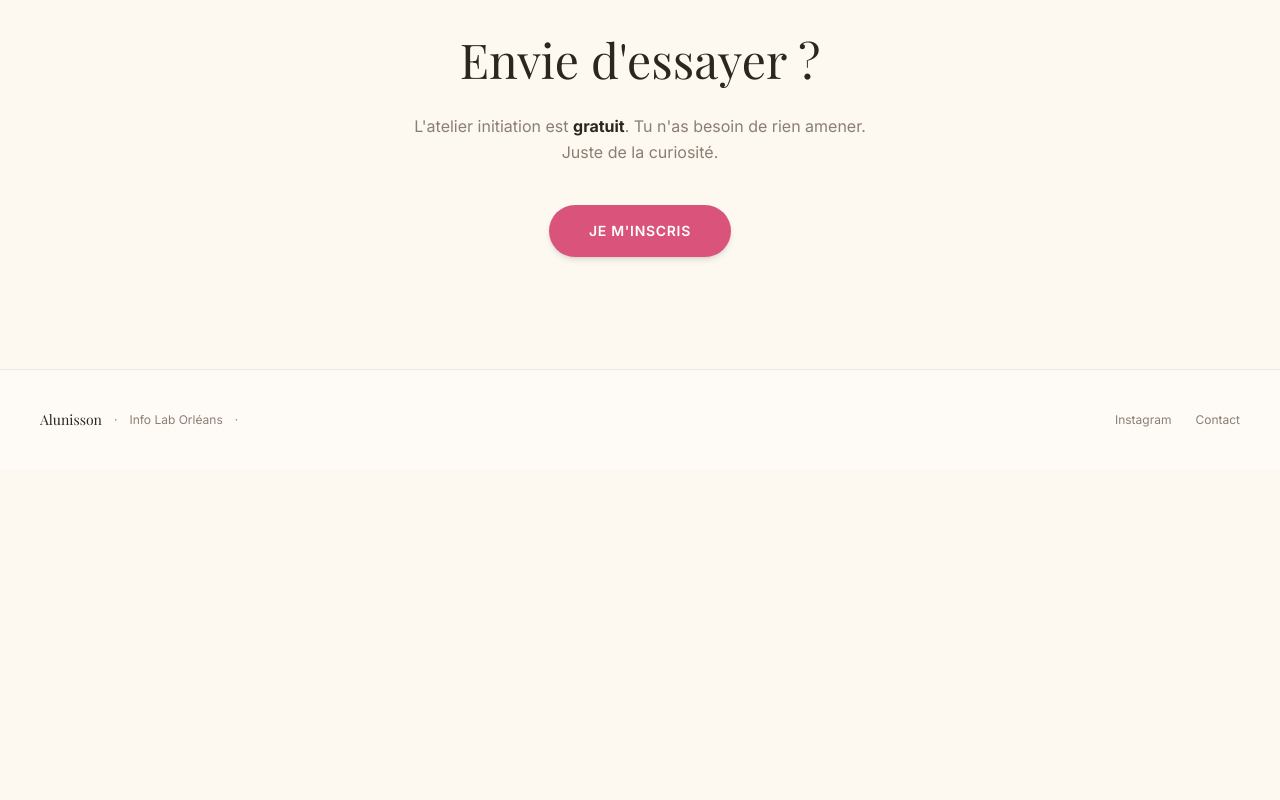
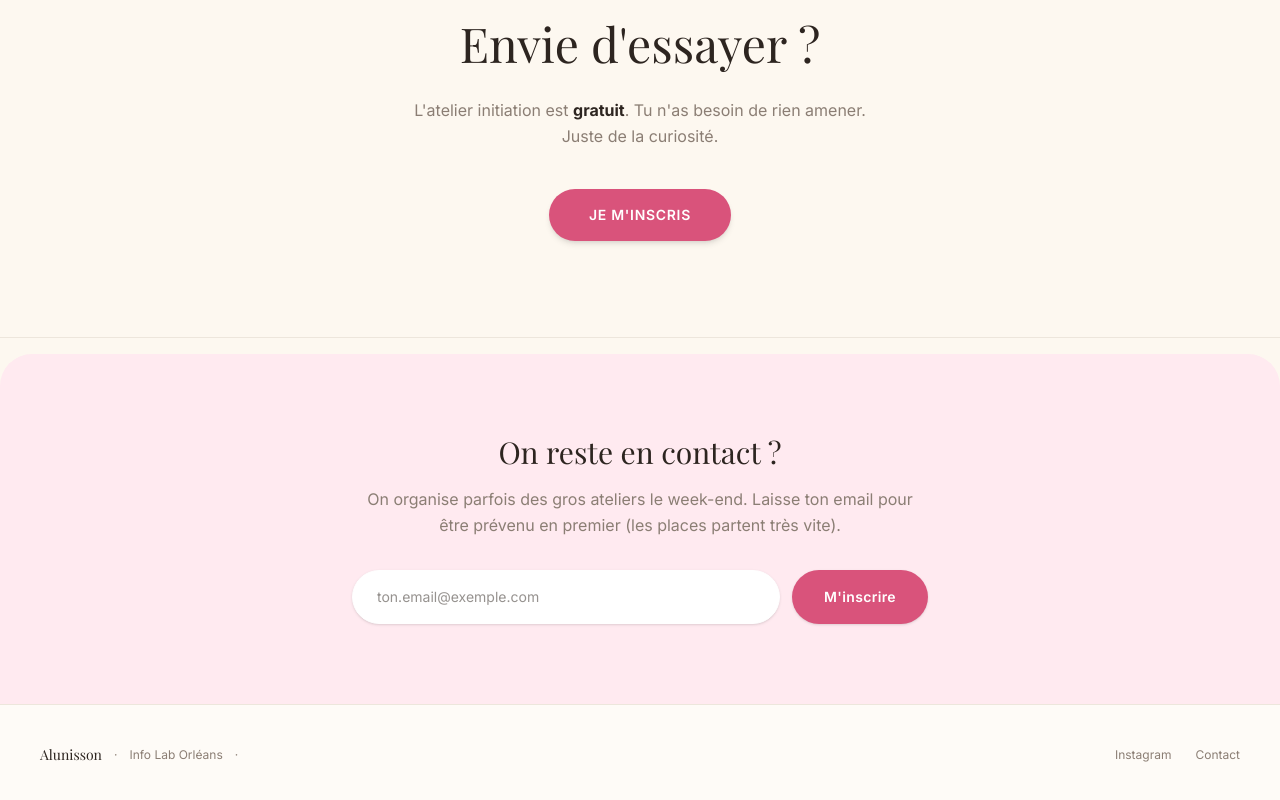
Before and after one commit to xeanoob/alunisson, a Next.js app: page / in a window 1280 px wide. Shown: the part 2653-3453 px from the top of the page. Before the commit the page ends 3123 px from the top, so only its background shows below. Built offline with nearby package versions, Linux system fonts and the light colour scheme; a web font is replaced by a local one.

Commit message:
correction site

```diff
--- a/src/app/ateliers/page.tsx
+++ b/src/app/ateliers/page.tsx
@@ -176,8 +176,8 @@ export default function AteliersPage() {
             <h3 className="font-serif text-xl mb-2">Lieu</h3>
             <p className="text-background/60 text-sm leading-relaxed">
               Info Lab Orléans<br />
-              <a href="https://www.instagram.com/infolaborleans/" target="_blank" rel="noopener noreferrer" className="text-accent hover:underline">
-                @infolaborleans
+              <a href="https://www.instagram.com/alunisson.orleans/" target="_blank" rel="noopener noreferrer" className="text-accent hover:underline">
+                @alunisson.orleans
               </a>
             </p>
           </div>
--- a/src/app/page.tsx
+++ b/src/app/page.tsx
@@ -3,6 +3,7 @@ import Image from "next/image";
 import Link from "next/link";
 import { motion } from "framer-motion";
 import { Navbar } from "@/components/ui/Navbar";
+import { InstagramFeed, INSTAGRAM_WIDGET_ID } from "@/components/ui/InstagramFeed";
 
 export default function Home() {
   return (
@@ -185,7 +186,7 @@ export default function Home() {
       </section>
 
       {/* ═══ CTA CHALEUREUX ═══ */}
-      <section className="w-full py-20 md:py-28 px-6">
+      <section className="w-full py-16 md:py-24 px-6 border-b border-border">
         <div className="max-w-2xl mx-auto text-center">
           <h2 className="font-serif text-3xl md:text-5xl mb-6 leading-tight">
             Envie d'essayer ?
@@ -205,6 +206,56 @@ export default function Home() {
         </div>
       </section>
 
+      {/* ═══ INSTAGRAM FEED ═══ */}
+      {INSTAGRAM_WIDGET_ID !== "PLACEHOLDER" && (
+        <section className="w-full py-16 md:py-20 px-6 md:px-10">
+          <div className="max-w-[1400px] mx-auto">
+            <div className="flex flex-col sm:flex-row justify-between items-baseline mb-10 gap-4">
+              <div>
+                <h2 className="font-serif text-3xl md:text-4xl mb-2">Dans l'atelier</h2>
+                <p className="text-muted text-sm">Aperçu de ce qu'il se passe sur nos machines.</p>
+              </div>
+              <a
+                href="https://www.instagram.com/alunisson.orleans/"
+                target="_blank"
+                rel="noopener noreferrer"
+                className="text-sm font-semibold text-accent hover:underline underline-offset-4"
+              >
+                Voir @alunisson.orleans →
+              </a>
+            </div>
+
+            <InstagramFeed />
+          </div>
+        </section>
+      )}
+
+      {/* ═══ NEWSLETTER ═══ */}
+      <section className="w-full py-20 px-6 md:px-10 bg-accent-soft rounded-t-[2rem] mt-4">
+        <div className="max-w-xl mx-auto text-center">
+          <h2 className="font-serif text-3xl mb-4 text-foreground">
+            On reste en contact ?
+          </h2>
+          <p className="text-muted text-sm md:text-base mb-8 leading-relaxed">
+            On organise parfois des gros ateliers le week-end. Laisse ton email pour être prévenu en premier (les places partent très vite).
+          </p>
+          <form className="flex flex-col sm:flex-row gap-3 justify-center" onSubmit={(e) => e.preventDefault()}>
+            <input
+              type="email"
+              placeholder="ton.email@exemple.com"
+              required
+              className="px-6 py-4 rounded-full border border-white bg-white focus:outline-none focus:border-accent w-full text-sm shadow-sm"
+            />
+            <button
+              type="submit"
+              className="bg-accent text-white px-8 py-4 rounded-full text-sm font-semibold tracking-wide hover:bg-foreground transition-colors shadow-sm"
+            >
+              M'inscrire
+            </button>
+          </form>
+        </div>
+      </section>
+
       {/* ═══ FOOTER ═══ */}
       <footer className="w-full border-t border-border py-10 px-6 md:px-10 bg-white/50">
         <div className="max-w-[1400px] mx-auto flex flex-col sm:flex-row justify-between items-center gap-6">
@@ -216,7 +267,7 @@ export default function Home() {
 
           </div>
           <div className="flex gap-6">
-            <a href="https://www.instagram.com/infolaborleans/" target="_blank" rel="noopener noreferrer" className="text-xs text-muted hover:text-accent transition-colors">
+            <a href="https://www.instagram.com/alunisson.orleans/" target="_blank" rel="noopener noreferrer" className="text-xs text-muted hover:text-accent transition-colors">
               Instagram
             </a>
             <Link href="/rejoindre" className="text-xs text-muted hover:text-accent transition-colors">
--- a/src/app/rejoindre/page.tsx
+++ b/src/app/rejoindre/page.tsx
@@ -63,9 +63,7 @@ export default function RejoindrePage() {
                 </div>
                 <p className="text-sm leading-relaxed">
                   Info Lab Orléans<br />
-                  <a href="https://www.instagram.com/infolaborleans/" target="_blank" rel="noopener noreferrer" className="text-accent hover:underline">
-                    @infolaborleans
-                  </a>
+                  <a href="https://www.instagram.com/alunisson.orleans/" target="_blank" rel="noopener noreferrer" className="text-accent hover:underline">@alunisson.orleans</a>
                 </p>
               </div>
 
--- /dev/null
+++ b/src/components/ui/InstagramFeed.tsx
@@ -0,0 +1,39 @@
+"use client";
+import { useEffect, useState } from "react";
+import Link from "next/link";
+
+// ⚠️ INSTRUCTIONS POUR LE VRAI FLUX INSTAGRAM :
+// 1. Va sur https://elfsight.com/instagram-feed-instashow/
+// 2. Crée un compte gratuit et connecte @alunisson.orleans
+// 3. Récupère ton code d'intégration (embed code)
+// 4. Remplace 'PLACEHOLDER' par ton ID final (ex: "1234abcd-56ef-78gh-90ij-klmnopqrstuv")
+export const INSTAGRAM_WIDGET_ID = "PLACEHOLDER";
+
+export function InstagramFeed() {
+  const [isWidgetLoaded, setIsWidgetLoaded] = useState(false);
+
+  useEffect(() => {
+    if (INSTAGRAM_WIDGET_ID === "PLACEHOLDER") return;
+
+    setIsWidgetLoaded(true);
+    const script = document.createElement("script");
+    script.src = "https://static.elfsight.com/platform/platform.js";
+    script.setAttribute("data-use-service-core", "true");
+    script.defer = true;
+    document.body.appendChild(script);
+
+    return () => {
+      if (document.body.contains(script)) {
+        document.body.removeChild(script);
+      }
+    };
+  }, []);
+
+  if (INSTAGRAM_WIDGET_ID === "PLACEHOLDER") return null;
+
+  return (
+    <div className="w-full relative min-h-[400px]">
+      <div className={`elfsight-app-${INSTAGRAM_WIDGET_ID}`} data-elfsight-app-lazy></div>
+    </div>
+  );
+}
```
